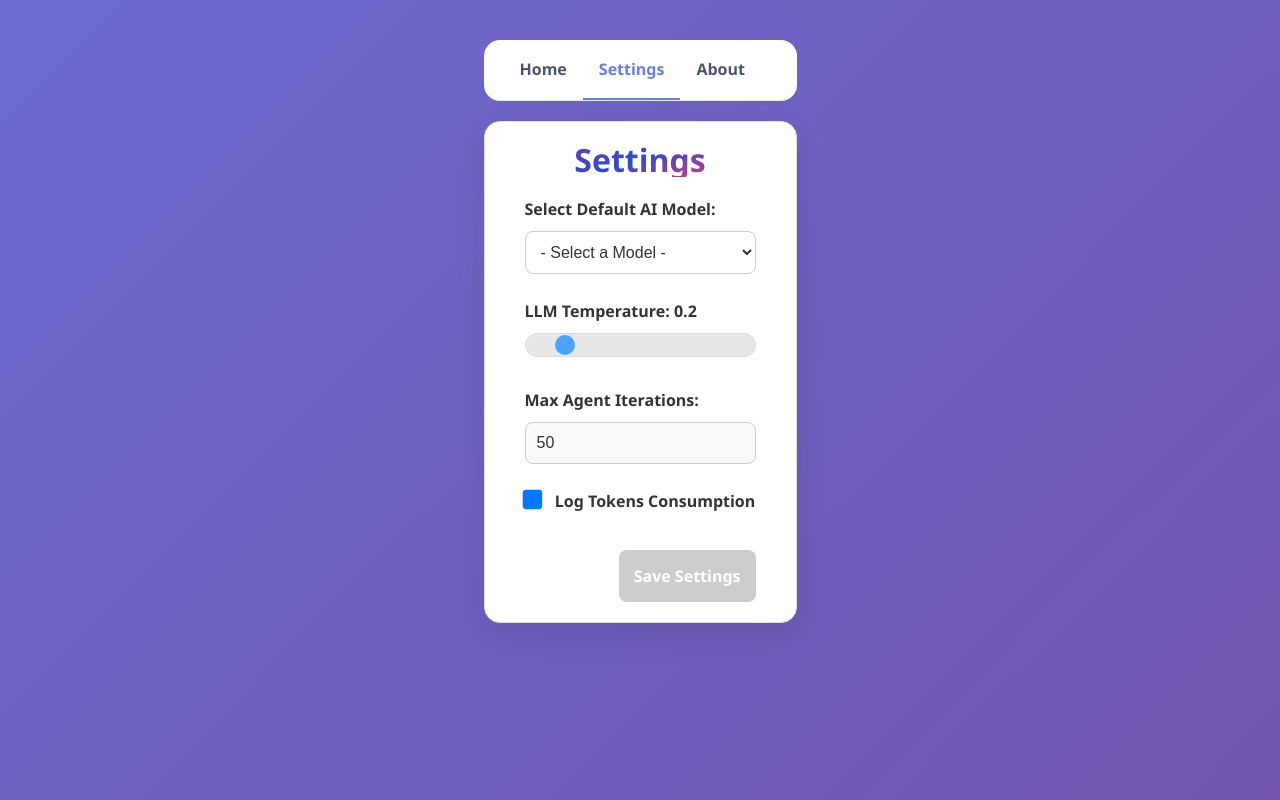
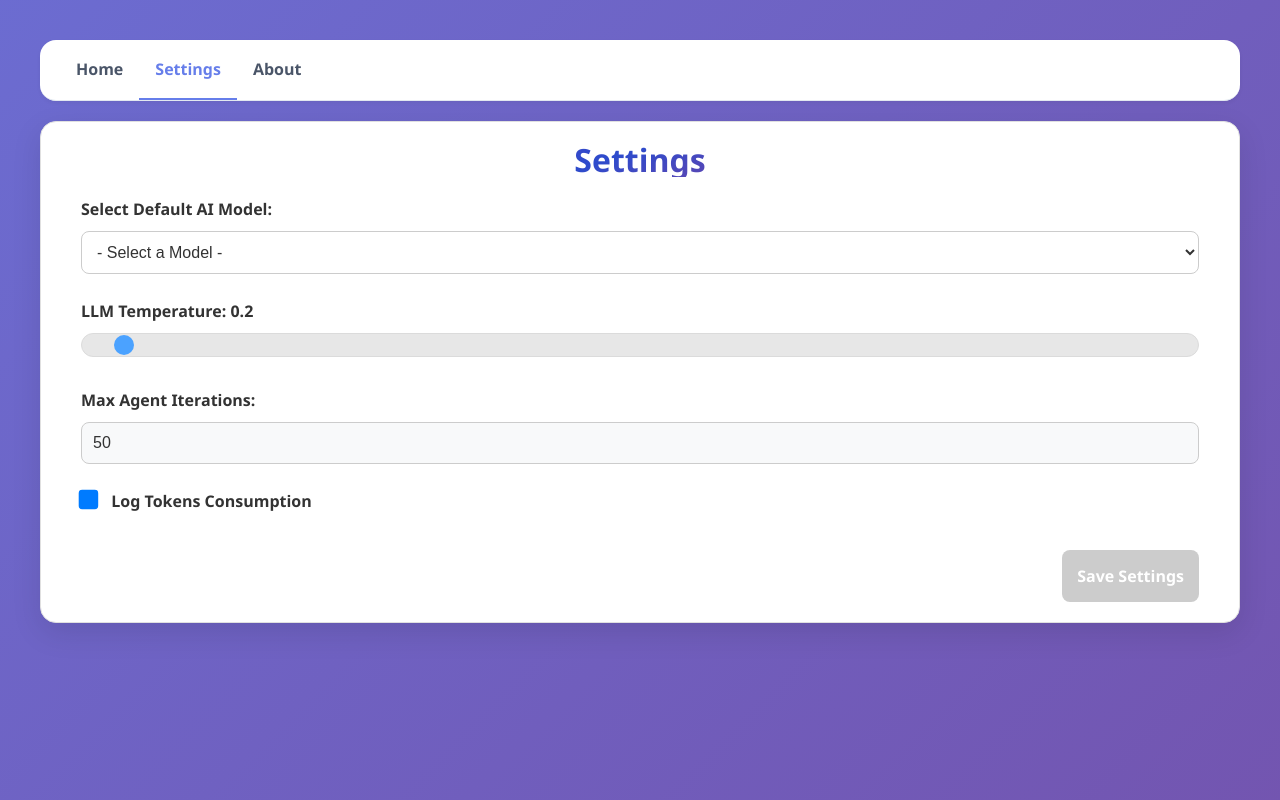
Before and after one commit to maikotrindade/mobile-tester-agent-frontend, a React (Vite) app: page /settings in a window 1280 px wide. Shown: the top 800 px of the page. Built offline with nearby package versions, Linux system fonts and the light colour scheme; no server answers.

Commit message:
improve UI

```diff
--- a/src/About.module.css
+++ b/src/About.module.css
@@ -1,10 +1,11 @@
 .container {
-  padding: 20px;
-  max-width: 800px;
+  padding: 20px 40px;
+  max-width: 1400px;
+  width: 100%;
+  min-width: 1200px;
   margin: 0 auto;
-  background: rgba(255, 255, 255, 0.95);
-  backdrop-filter: blur(20px);
+  background: #ffffff;
   border-radius: 16px;
-  box-shadow: 0 10px 25px rgba(0, 0, 0, 0.1);
-  border: 1px solid rgba(255, 255, 255, 0.2);
+  box-shadow: 0 10px 30px rgba(0, 0, 0, 0.1);
+  border: 1px solid #e0e0e0;
 }
--- a/src/Home.module.css
+++ b/src/Home.module.css
@@ -18,6 +18,7 @@
   padding: 20px;
   width: 100%;
   max-width: 1400px;
+  min-width: 1200px;
   box-shadow: 0 10px 25px rgba(0, 0, 0, 0.1);
   border: 1px solid rgba(255, 255, 255, 0.2);
 }
--- a/src/Settings.module.css
+++ b/src/Settings.module.css
@@ -2,13 +2,15 @@
   display: flex;
   justify-content: center;
   align-items: flex-start;
+
   min-height: 100vh;
 }
 
 .container {
   padding: 20px 40px;
-  max-width: 600px;
+  max-width: 1400px;
   width: 100%;
+  min-width: 1200px;
   margin: 0 auto;
   background: #ffffff;
   border-radius: 16px;
@@ -92,6 +94,17 @@
 }
 
 .formGroup input[type="checkbox"]:checked::before {
+  content: "";
+  width: 0.65em;
+  height: 0.65em;
+  transform: scale(0);
+  transition: 120ms transform ease-in-out;
+  box-shadow: inset 1em 1em white;
+  -webkit-clip-path: polygon(14% 44%, 0 65%, 50% 100%, 100% 16%, 80% 0%, 43% 62%);
+  clip-path: polygon(14% 44%, 0 65%, 50% 100%, 100% 16%, 80% 0%, 43% 62%);
+}
+
+.formGroup input[type="checkbox"]:checked::before {
   transform: scale(1);
 }
 
--- a/src/Settings.tsx
+++ b/src/Settings.tsx
@@ -89,8 +89,8 @@ const Settings: React.FC = () => {
             type="range"
             id="llm-temperature"
             min="0"
-            max="2"
-            step="0.1"
+            max="10"
+            step="0.2"
             value={llmTemperature}
             onChange={(e) => setLlmTemperature(parseFloat(e.target.value))}
           />
```
